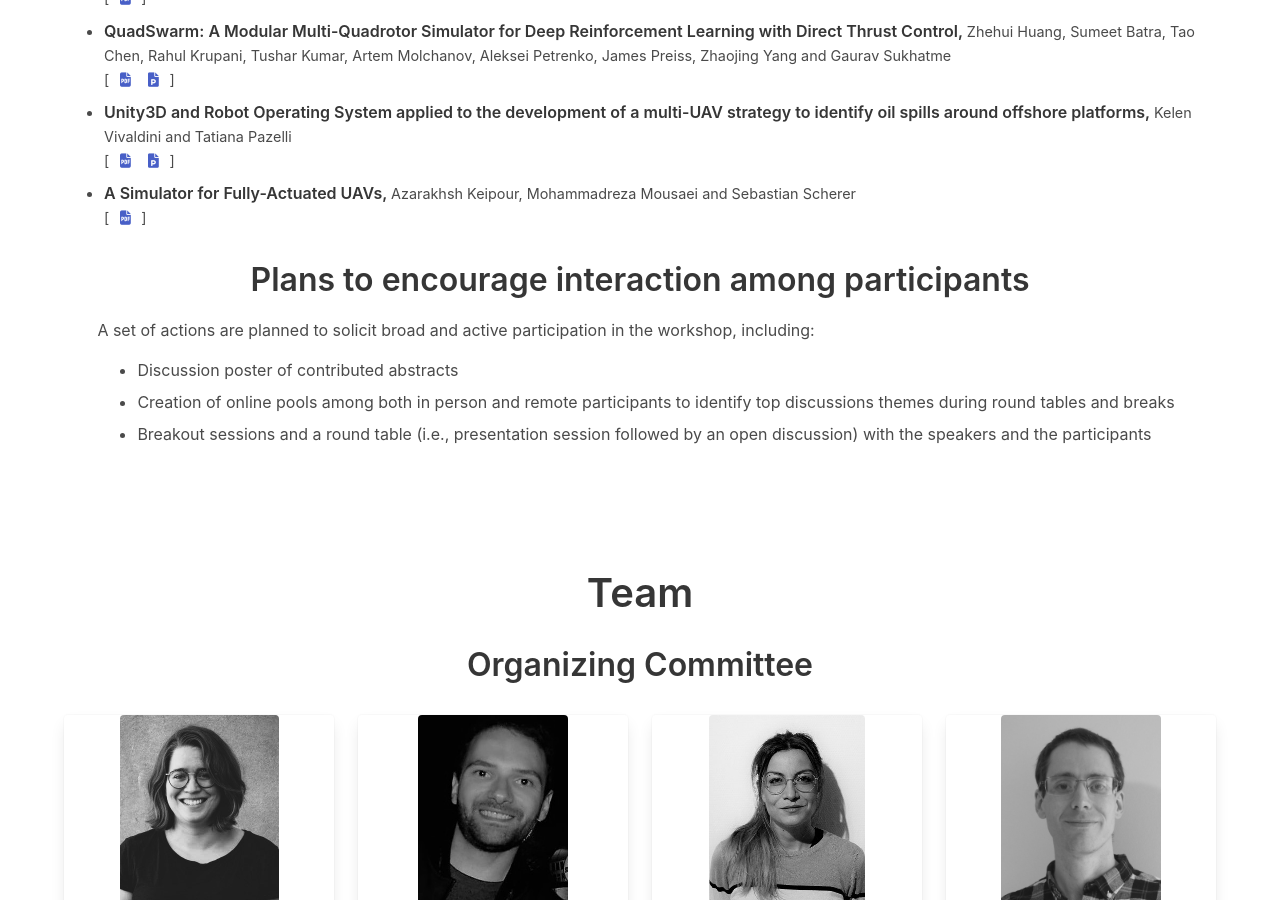
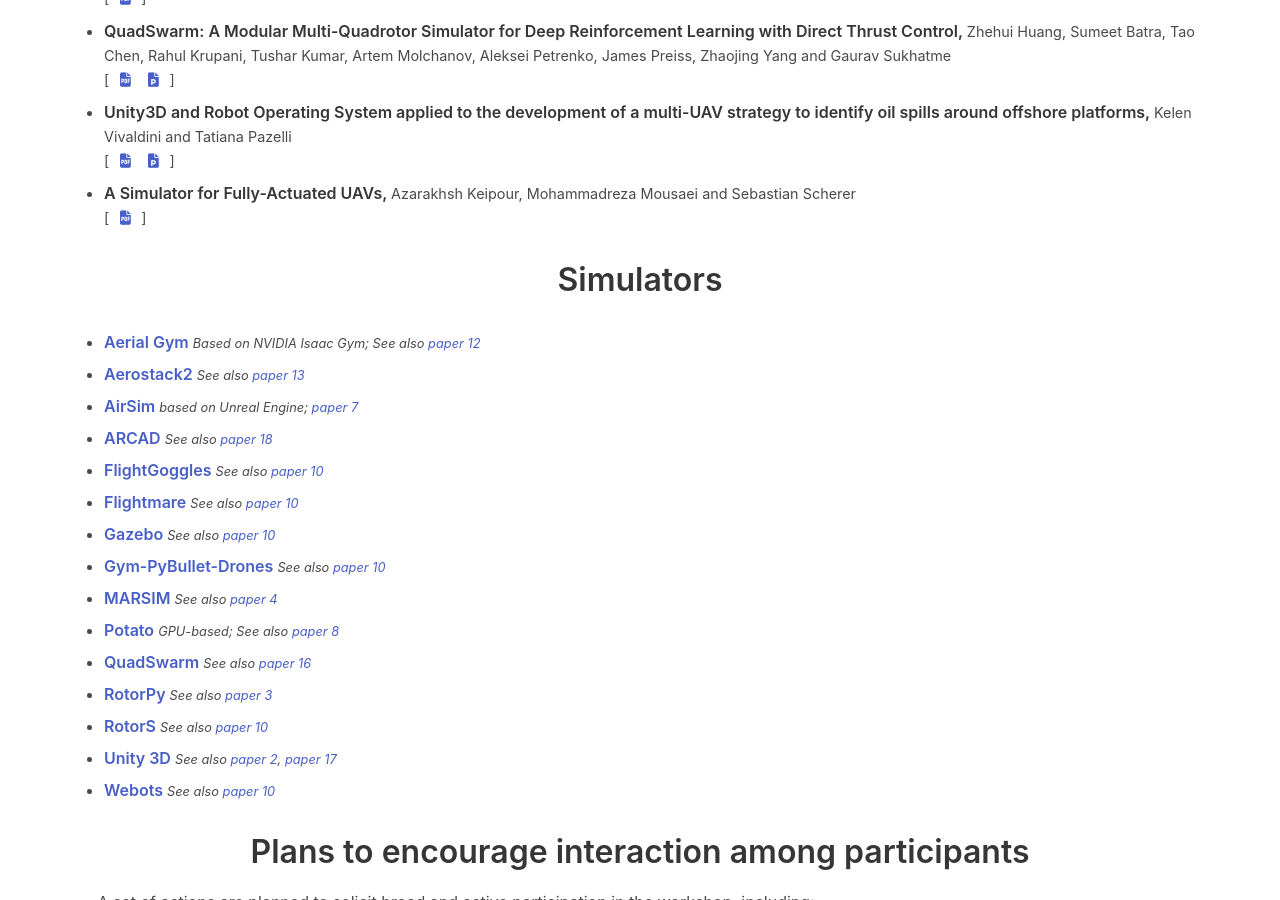
Before and after one commit to IMRCLab/workshop-uav-sims-icra2023, a Jekyll site: the page built from index.html, in a window 1280 px wide and 900 px high, scrolled down 3062 px. Built offline with Jekyll 4.4.1, drawn with Linux system fonts in a browser that asks for light colours.

Commit message:
add list of simulators

```diff
--- /dev/null
+++ b/_data/sims.yml
@@ -0,0 +1,59 @@
+- name: Aerial Gym
+  url: https://github.com/ntnu-arl/aerial_gym_simulator
+  notes: Based on NVIDIA Isaac Gym; See also <a href="papers/RS4UAVs_paper_12.pdf">paper 12</a>
+
+- name: Aerostack2
+  url: https://github.com/aerostack2/aerostack2
+  notes: See also <a href="papers/RS4UAVs_paper_13.pdf">paper 13</a>
+
+- name: AirSim
+  url: https://microsoft.github.io/AirSim/
+  notes: based on Unreal Engine; <a href="papers/RS4UAVs_paper_7.pdf">paper 7</a>
+
+- name: ARCAD
+  url: https://github.com/keipour/aircraft-simulator-matlab
+  notes: See also <a href="papers/RS4UAVs_paper_18.pdf">paper 18</a>
+
+- name: FlightGoggles
+  url: https://flightgoggles.mit.edu/
+  notes: See also <a href="papers/RS4UAVs_paper_10.pdf">paper 10</a>
+
+- name: Flightmare
+  url: https://uzh-rpg.github.io/flightmare/
+  notes: See also <a href="papers/RS4UAVs_paper_10.pdf">paper 10</a>
+
+- name: Gazebo
+  url: https://gazebosim.org
+  notes: See also <a href="papers/RS4UAVs_paper_10.pdf">paper 10</a>
+
+- name: Gym-PyBullet-Drones
+  url: https://utiasdsl.github.io/gym-pybullet-drones/
+  notes: See also <a href="papers/RS4UAVs_paper_10.pdf">paper 10</a>
+
+- name: MARSIM
+  url: https://github.com/hku-mars/MARSIM
+  notes: See also <a href="papers/RS4UAVs_paper_4.pdf">paper 4</a>
+
+- name: Potato
+  url:
+  notes: GPU-based; See also <a href="papers/RS4UAVs_paper_8.pdf">paper 8</a>
+
+- name: QuadSwarm
+  url: https://github.com/Zhehui-Huang/quad-swarm-rl
+  notes: See also <a href="papers/RS4UAVs_paper_16.pdf">paper 16</a>
+
+- name: RotorPy
+  url: https://github.com/spencerfolk/rotorpy
+  notes: See also <a href="papers/RS4UAVs_paper_3.pdf">paper 3</a>
+
+- name: RotorS
+  url: https://github.com/ethz-asl/rotors_simulator
+  notes: See also <a href="papers/RS4UAVs_paper_10.pdf">paper 10</a>
+
+- name: Unity 3D
+  url: https://unity.com/Paper 4
+  notes: See also <a href="papers/RS4UAVs_paper_2.pdf">paper 2</a>, <a href="papers/RS4UAVs_paper_17.pdf">paper 17</a>
+
+- name: Webots
+  url: https://cyberbotics.com/
+  notes: See also <a href="papers/RS4UAVs_paper_10.pdf">paper 10</a>
--- /dev/null
+++ b/_includes/sim.html
@@ -0,0 +1,7 @@
+<li>
+  <span class="title">
+    <a href="{{ sim.url }}">{{ sim.name }}</a>
+  </span>
+  <span class="note">
+    {{ sim.notes }}
+</li>
--- a/index.html
+++ b/index.html
@@ -238,6 +238,20 @@
     </ul>
   </div>
 
+  <div class="section-heading" id="sims">
+    <h2 class="title is-3">Simulators</h2>
+  </div>
+
+  <div class="container">
+    <ul class="paper">
+
+        {% for sim in site.data.sims %}
+            {% include sim.html %}
+        {%- endfor %}
+
+    </ul>
+  </div>
+
   <div class="section-heading">
     <h2 class="title is-3">Plans to encourage interaction among participants</h2>
   </div>
```
